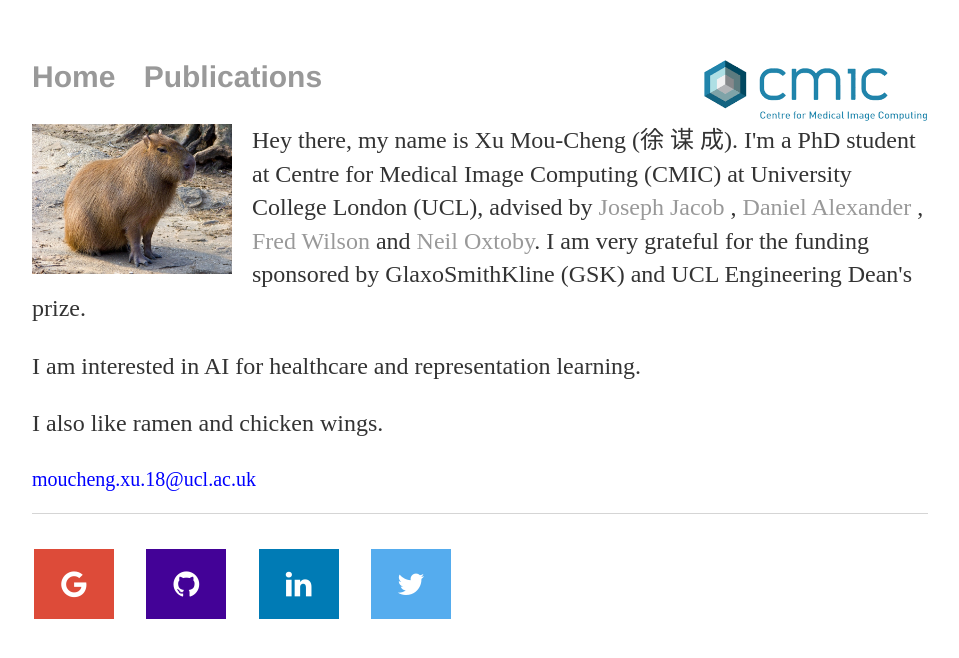
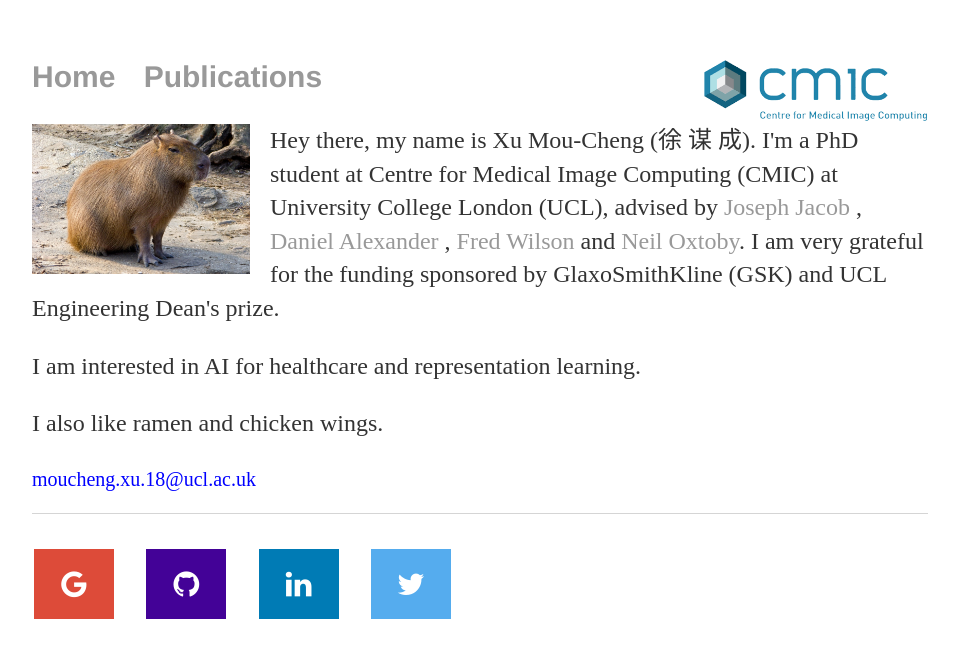
Before and after one commit to moucheng2017/mouchengxu.github.io, a Jekyll site: the page built from index.html, in a window 1280 px wide. Shown: the top 658 px of the page, without its empty margins (160-1119 px from the left). Built offline with Jekyll 4.4.1, drawn with Linux system fonts in a browser that asks for light colours.

Commit message:
Update index.html

```diff
--- a/index.html
+++ b/index.html
@@ -13,7 +13,7 @@
 	<h1 style="font-size:30px"> </h1>
 
 	<p>
-		<img src="cuteanimals_capybara3.jpg" alt="capybara is the best" style="width:200px;height:150px;margin-right:20px;">
+		<img src="cuteanimals_capybara3.jpg" alt="capybara is the best" style="width:218px;height:150px;margin-right:20px;">
 		Hey there, my name is Xu Mou-Cheng (徐 谋 成). I'm a PhD student at Centre for Medical Image Computing (CMIC)
 		at University College London (UCL),
 		advised by
```
